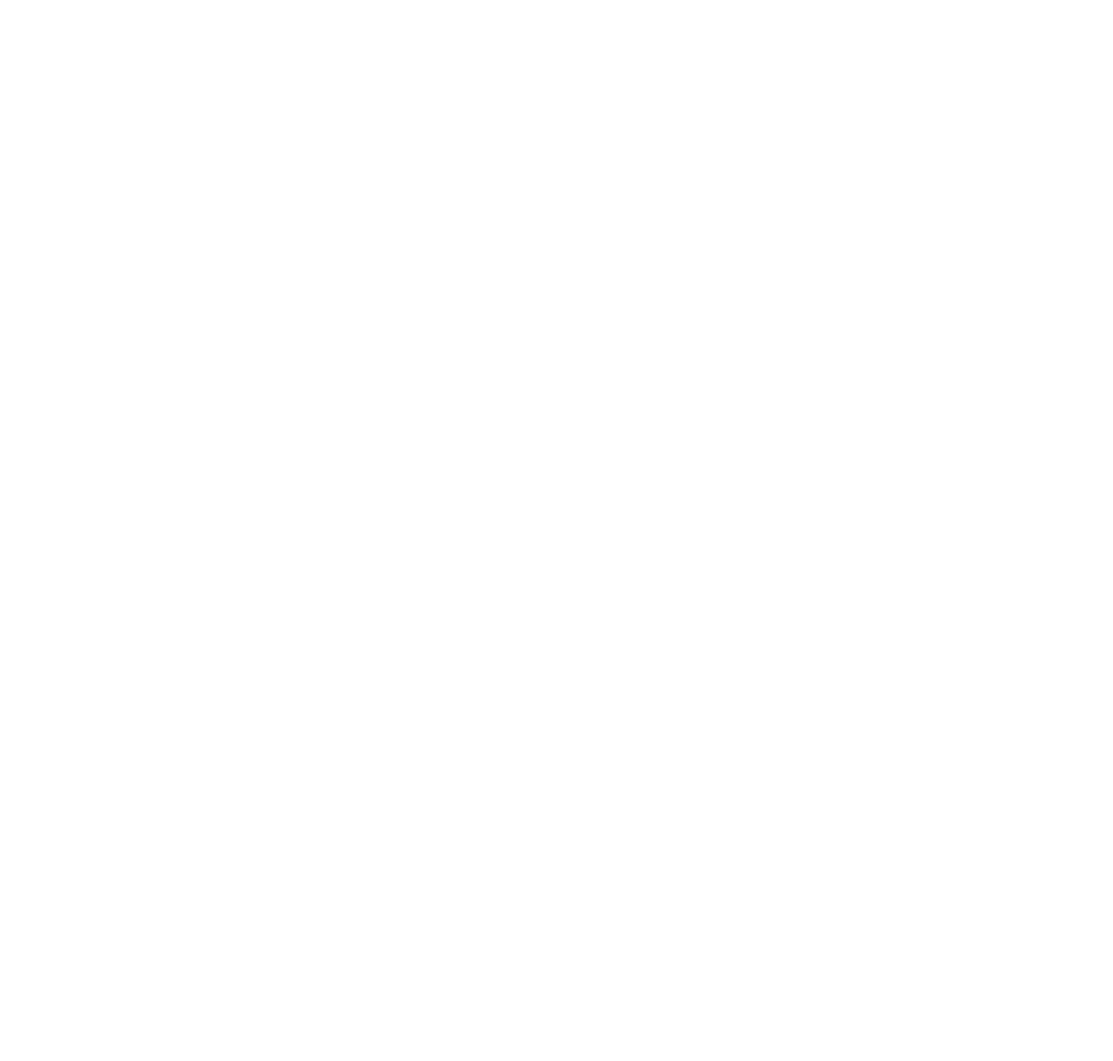
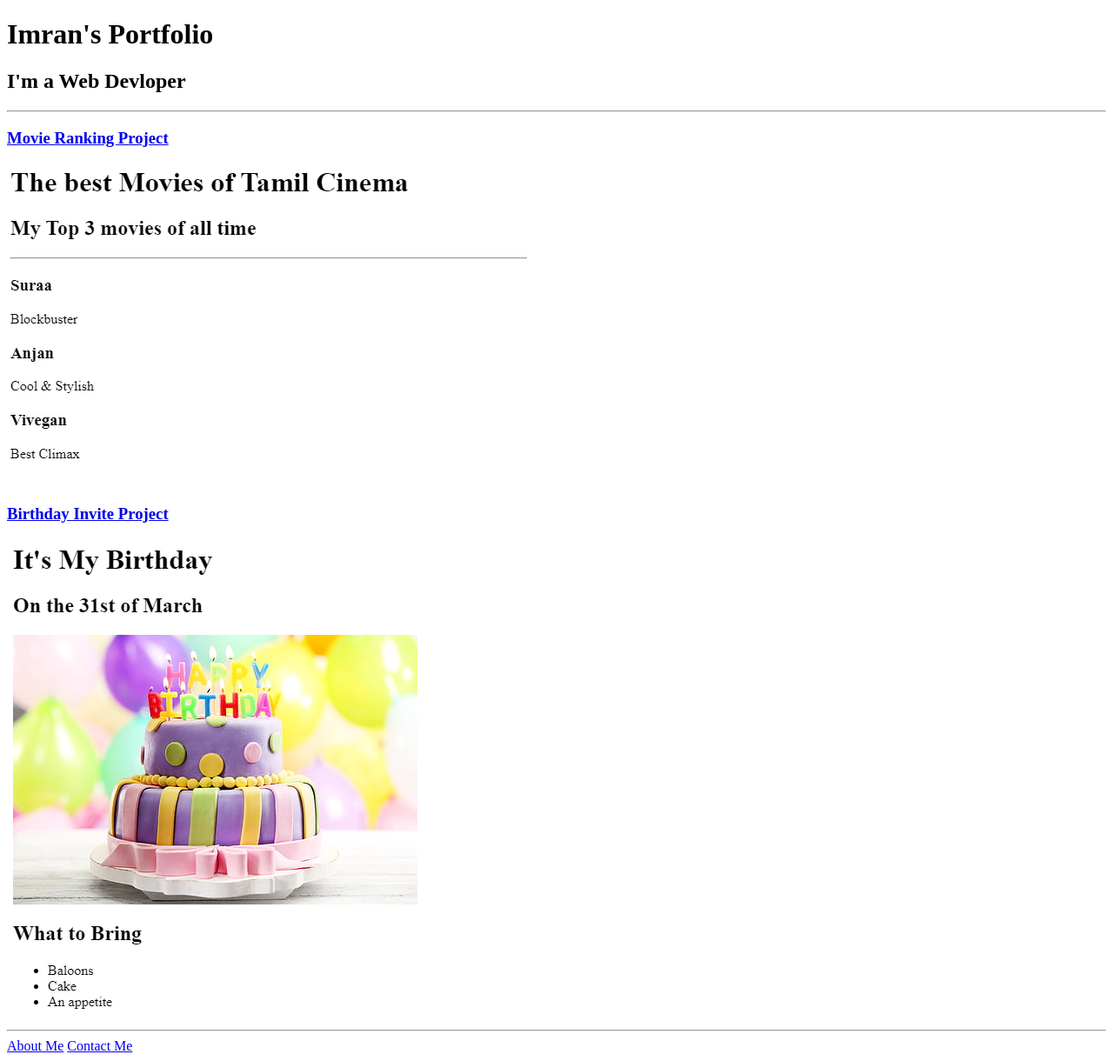
Before and after one commit to Imra48/html-portfolio, a plain HTML site: page index.html in a window 1280 px wide. Shown: the whole page at 87% size. Before the commit the page ends 800 px from the top, so only its background shows below. Drawn offline with Linux system fonts and the light colour scheme.

Commit message:
Update index.html

```diff
--- a/index.html
+++ b/index.html
@@ -1,15 +1,20 @@
-<!-- TODO 1: Create the HTML Boilerplate -->
-
-<!-- TODO 2: Add Your previous projects' HTML into the public folder -->
-
-<!-- TODO 3: Take screenshots of your project previews and add the images to the images folder -->
-
-<!-- TODO 4: Add titles/subtitles etc. -->
-
-<!-- TODO 5: Add a link to the project pages -->
-
-<!-- TODO 6: Add images to show the project previews
-HINT for TODO 6: You can use the height attribute set to 200 to make the image smaller:
-https://developer.mozilla.org/en-US/docs/Web/HTML/Element/img#attr-height -->
-
-<!-- TODO 7: Add the Contact Me and About Me page links -->
+<!DOCTYPE html>
+<html lang="en">
+<head>
+    <meta charset="UTF-8">
+    <meta name="viewport" content="width=device-width, initial-scale=1.0">
+    <title>MY WEBSITE</title>
+</head>
+<body>
+    <h1>Imran's Portfolio</h1>
+    <h2>I'm a Web Devloper</h2>
+    <hr/>
+    <h3><a href="./public/movie-ranking.html">Movie Ranking Project</a></h3>
+    <img src="./assets/images/MovieList.png" alt="Movie list"/>
+    <h3><a href="./public/birthday-invite.html">Birthday Invite Project</a></h3>
+    <img src="./assets/images/Birthday.png" alt="Birthday Invite"/>
+    <hr/>
+    <a href="./public/about.html">About Me</a>
+    <a href="./public/contact.html">Contact Me</a>
+</body>
+</html>
```
